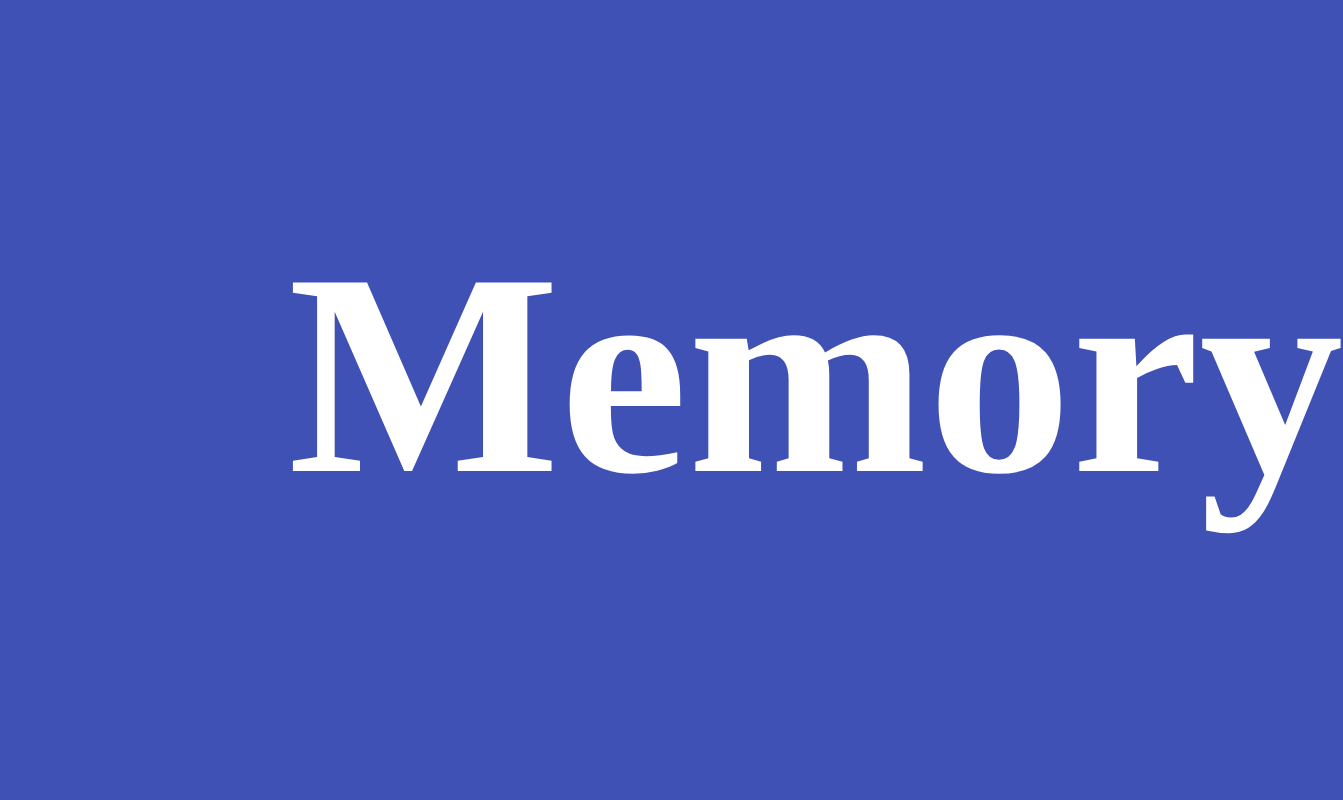
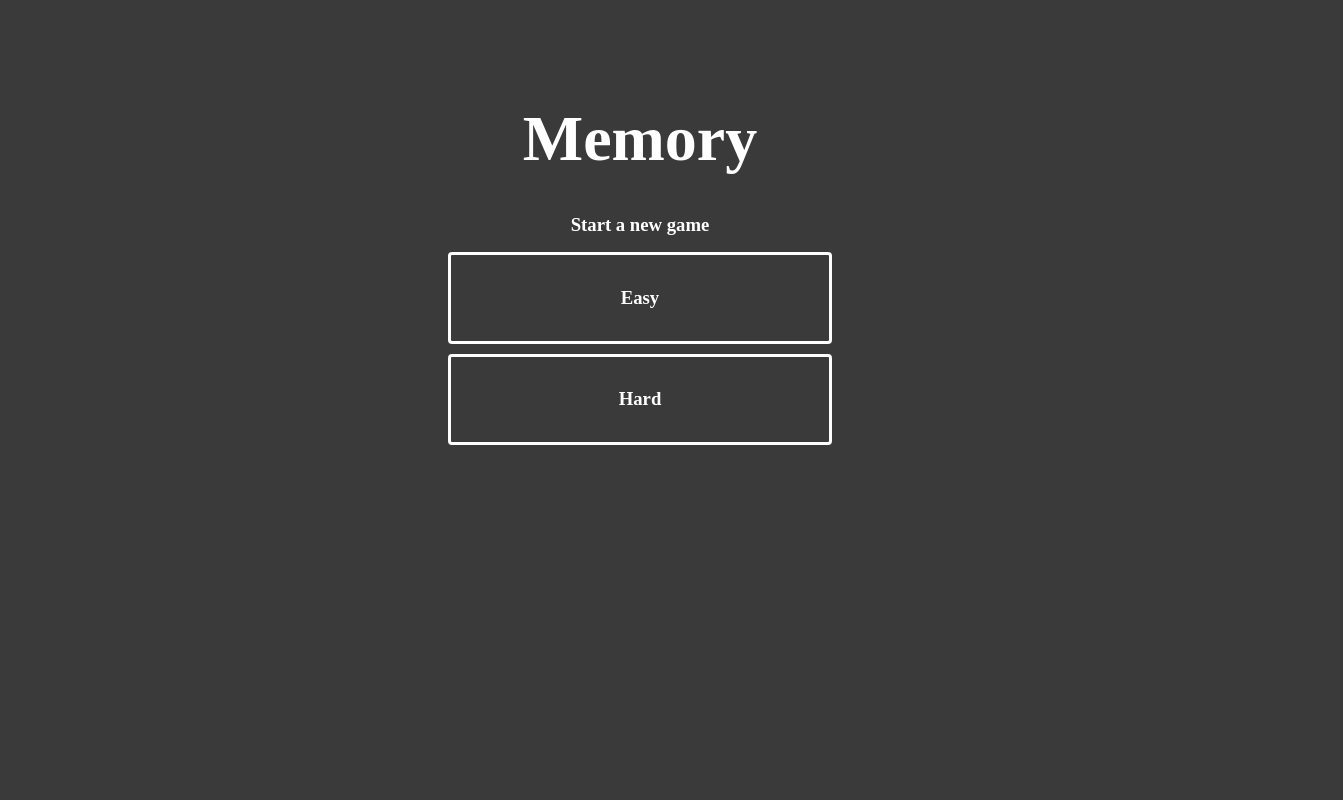
Before and after one commit to zachbradshaw/memory, a website: page src/index.html in a window 1280 px wide. Shown: the top 800 px of the page, 1343 px wide, since content can reach past the window. Drawn offline with nearby package versions, Linux system fonts and the light colour scheme; files that its build step writes are made by us from their sources; some icons are missing; a web font is replaced by a local one.

Commit message:
delete unnecesary html files

```diff
--- a/src/css/_defaults.scss
+++ b/src/css/_defaults.scss
@@ -1,8 +1,8 @@
 body {
     font-family: sans-serif;
     line-height: 1.4em;
-    background: #FFF;
-    color: #444;
+    // background: #FFF;
+    // color: #444;
 }
 
 h1 { font-size: 2em; margin: .67em 0 }
--- a/src/css/_easy.scss
+++ b/src/css/_easy.scss
@@ -29,11 +29,10 @@
 //   }
 // }
 
-body {
+.easy-game__page {
   background: #3F51B5;
   margin: 0;
   padding: 0;
-}
 
   .icons,
   .game-icons {
@@ -134,6 +133,7 @@ body {
       }
     }
   }
+}
 //
 // .flip .game-board__square {
 //   -webkit-animation: card-flip .3s 0 1 reverse;
--- a/src/css/_loser.scss
+++ b/src/css/_loser.scss
@@ -16,12 +16,12 @@ body {
   width: 100%;
 }
 
-h1, h3 {
-  font-family: 'Orbitron';
-  color: white;
-  text-align: center;
-  margin: 75px 0;
-}
+// h1, h3 {
+//   font-family: 'Orbitron';
+//   color: white;
+//   text-align: center;
+//   margin: 75px 0;
+// }
 
 .game-over {
   font-size: 9em;
--- a/src/css/_new-game.scss
+++ b/src/css/_new-game.scss
@@ -10,30 +10,37 @@ span {
   font-family: "memory-game-icons";
 }
 
+.new-game__page {
+  background-color: #3A3A3A;
+
   .new-game__container {
-  width: 90%;
-}
+    width: 100%;
 
-.new-game-logo {
-  // width: 95%;
+    .new-game__logo {
       font-family: 'Orbitron';
       color: white;
       text-align: center;
-  margin: auto;
+      margin: 2em auto 1em auto;
+      font-size: 400%;
     }
 
-.game-select {
+    .icons {
+      color: white;
+    }
+
+    .new-game__select {
       font-family: 'Orbitron';
       color: white;
-  margin: 10px auto;
+      margin: auto;
       text-align: center;
       width: 30%;
-}
 
       .game-select__easy,
       .game-select__hard {
-  border: 5px solid white;
+        border: 3px solid white;
+        border-radius: .25em;
         margin: 10px 0;
+        padding: 1em;
       }
 
       .game-select a {
@@ -48,3 +55,6 @@ span {
       .game-select__hard:hover {
         background: black;
       }
+    }
+  }
+}
--- a/src/css/_winner.scss
+++ b/src/css/_winner.scss
@@ -16,12 +16,12 @@ body {
   width: 100%;
 }
 
-h1, h3 {
-  font-family: 'Orbitron';
-  color: white;
-  text-align: center;
-  margin: 75px 0;
-}
+// h1, h3 {
+//   font-family: 'Orbitron';
+//   color: white;
+//   text-align: center;
+//   margin: 75px 0;
+// }
 
 .game-logo {
   font-size: 9em;
--- a/src/index.html
+++ b/src/index.html
@@ -2,22 +2,26 @@
 <html>
   <head>
     <meta charset="utf-8">
-  <title>Title</title>
-
+    <title>Memory Layout</title>
     <link rel="stylesheet" href="css/main.css">
+    <link href="https://fontastic.s3.amazonaws.com/qhBWn4RRtcvn3BqKLBUdLm/icons.css" rel="stylesheet">
   </head>
-<body>
+  <body class="new-game__page">
 
     <div class="new-game__container">
 
-    <div class="game-logo">
-      <h1>Mem<span>o</span>ry</h1>
+      <div class="new-game__header">
+
+        <h1 class="new-game__logo">Mem<span class="icons">o</span>ry</h1>
+
       </div>
 
-    <div class="game-select">
+      <div class="new-game__select">
 
         <h3>Start a new game</h3>
+
         <a class="mode-option" href="memory-layout-easy.html">
+
           <div class="game-select__easy">
 
             <h3>Easy</h3>
@@ -39,8 +43,5 @@
 
     </div>
 
-  <script src="js/vendor.js"></script>
-  <script src="js/app.js"></script>
-
   </body>
 </html>
--- a/src/js/router.js
+++ b/src/js/router.js
@@ -1 +1 @@
-// app.router = Rlite();
+app.router = Rlite();
```
Also changed, not shown: src/memory-layout-easy.html (+1 -1 lines), src/new-game.html (deleted, +0 -47 lines). Lines whose indentation alone changed are shown as unchanged.
